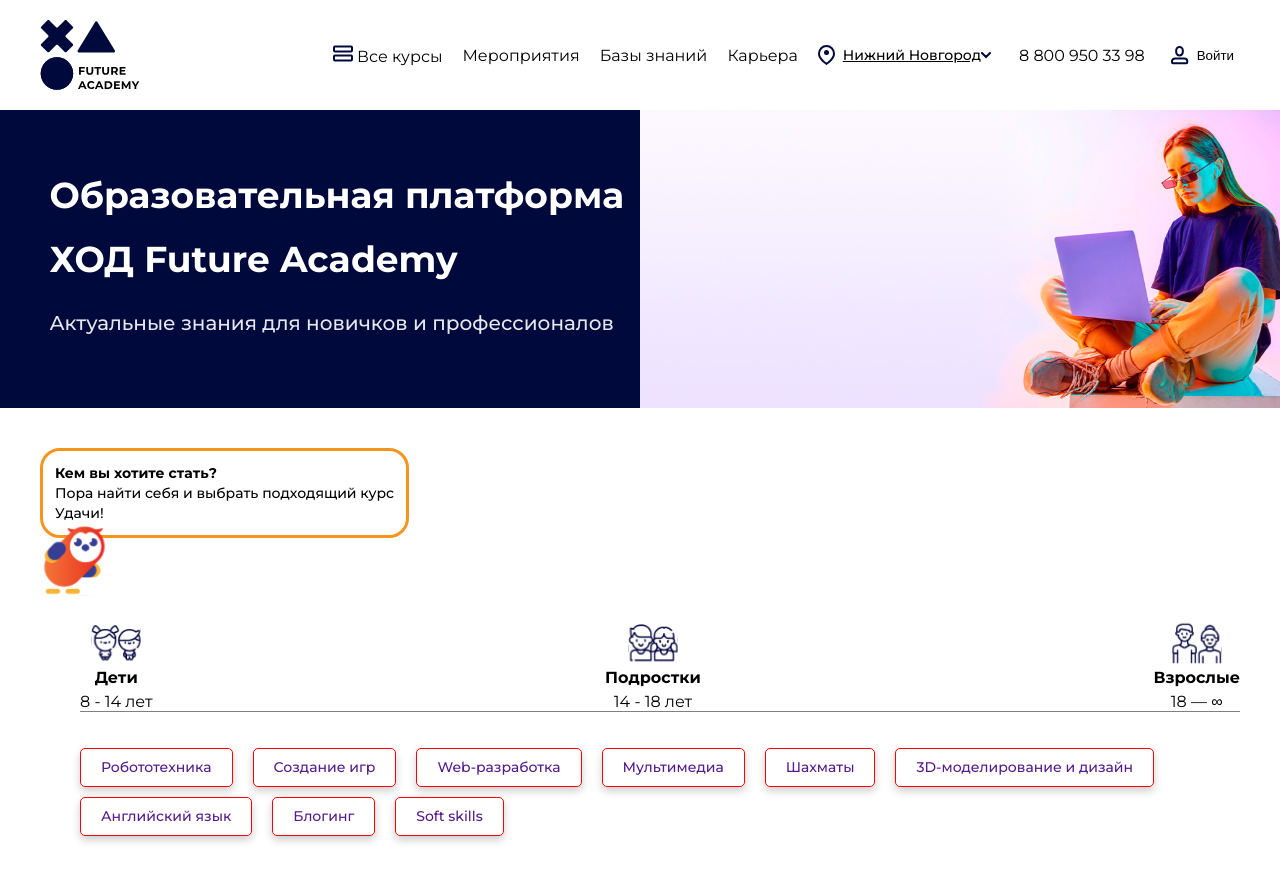
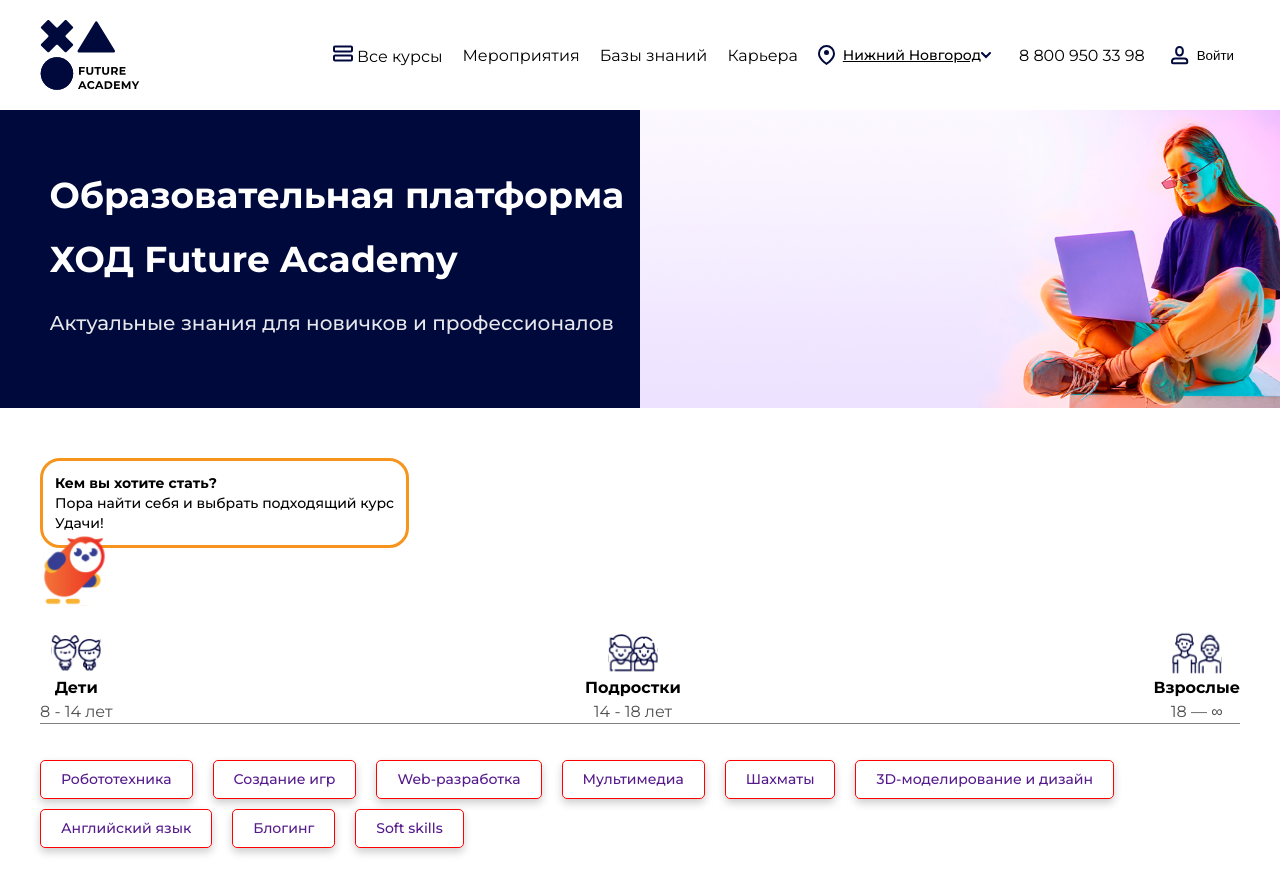
Before and after one commit to AndrewSavinovvv/academy-vue3, a Vue app: page / in a window 1280 px wide. Before the commit the page ends 862 px from the top, so only its background shows below. Built offline with nearby package versions, Linux system fonts and the light colour scheme; a web font is replaced by a local one.

Commit message:
fix bugs

```diff
--- a/src/components/InfoComoponents.vue
+++ b/src/components/InfoComoponents.vue
@@ -91,7 +91,6 @@ $img-height: 70px;
     display: flex;
     flex-wrap: wrap;
     justify-content: space-between;
-    padding-left: 40px;
 
     > .flex {
       display: flex;
@@ -141,6 +140,8 @@ $img-height: 70px;
       span {
         margin-top: 5px;
         text-align: center;
+        color: #4f4f4f;
+        margin-bottom: 2px;
       }
     }
 
@@ -175,6 +176,7 @@ $img-height: 70px;
   .info {
     &__wrapper {
       display: block;
+      padding: 10px;
     }
     &__left {
       padding: 12px;
```
